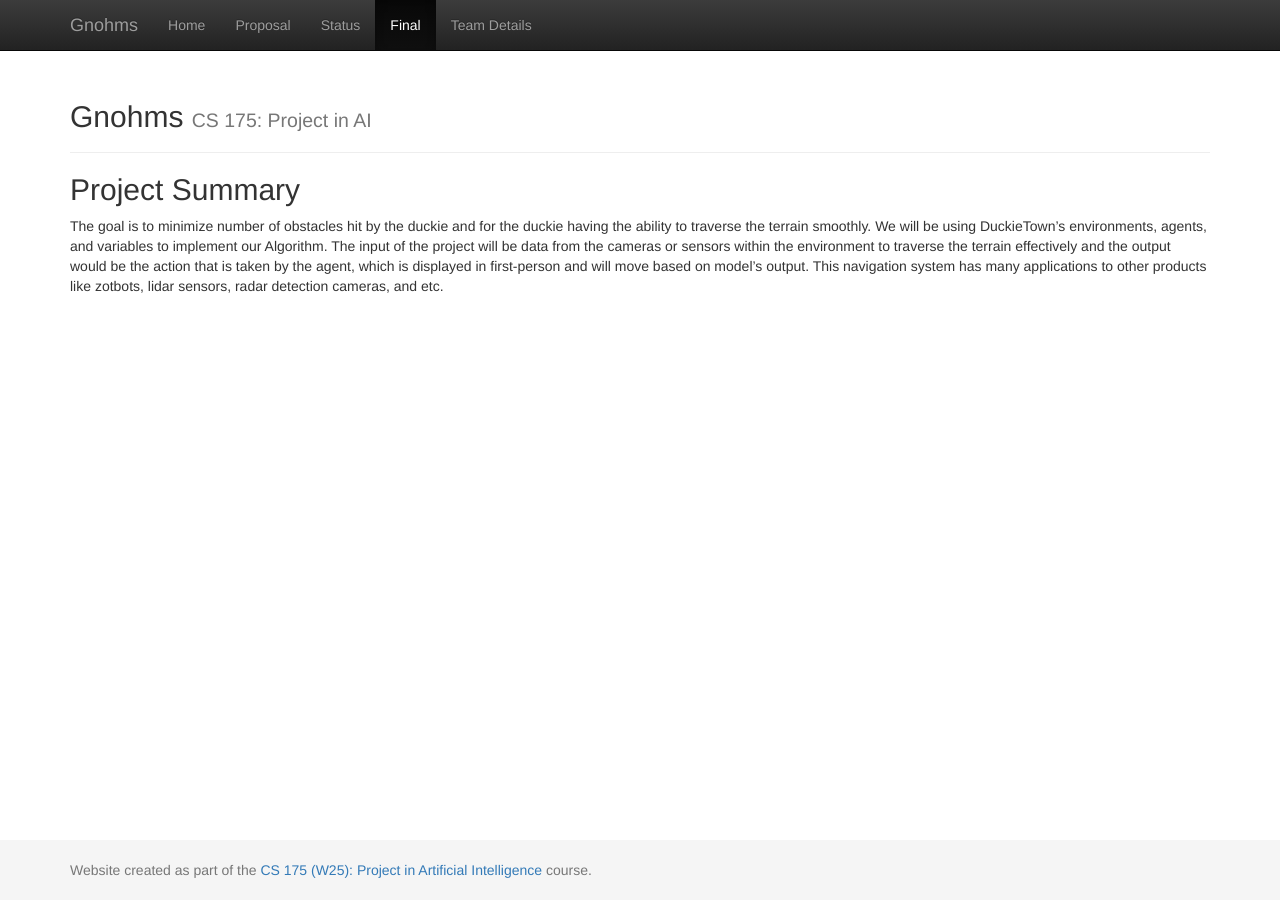
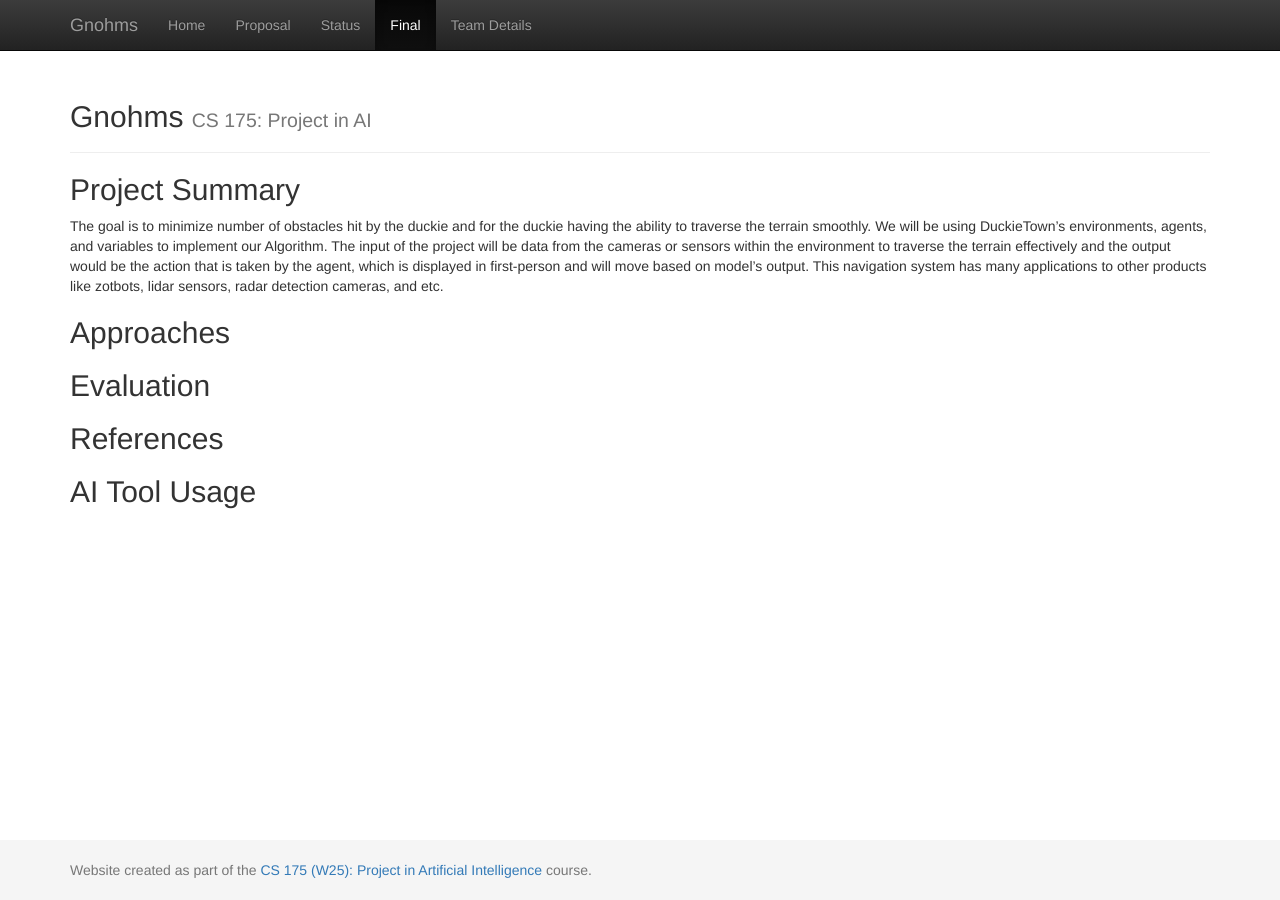
Before and after one commit to TheYeetMeister/Gnohms, a Jekyll site: the page built from docs/final.md, in a window 1280 px wide. Built offline with Jekyll 4.4.1, drawn with Linux system fonts in a browser that asks for light colours; our own code applies the rules of GitHub Pages for plain Markdown files.

Commit message:
Update final.md

```diff
--- a/docs/final.md
+++ b/docs/final.md
@@ -5,3 +5,12 @@ Title: Final Report
 
 ## Project Summary
 The goal is to minimize number of obstacles hit by the duckie and for the duckie having the ability to traverse the terrain smoothly. We will be using DuckieTown's environments, agents, and variables to implement our Algorithm. The input of the project will be data from the cameras or sensors within the environment to traverse the terrain effectively and the output would be the action that is taken by the agent, which is displayed in first-person and will move based on model's output. This navigation system has many applications to other products like zotbots, lidar sensors, radar detection cameras, and etc.
+
+
+## Approaches
+
+## Evaluation
+
+## References
+
+## AI Tool Usage
```
